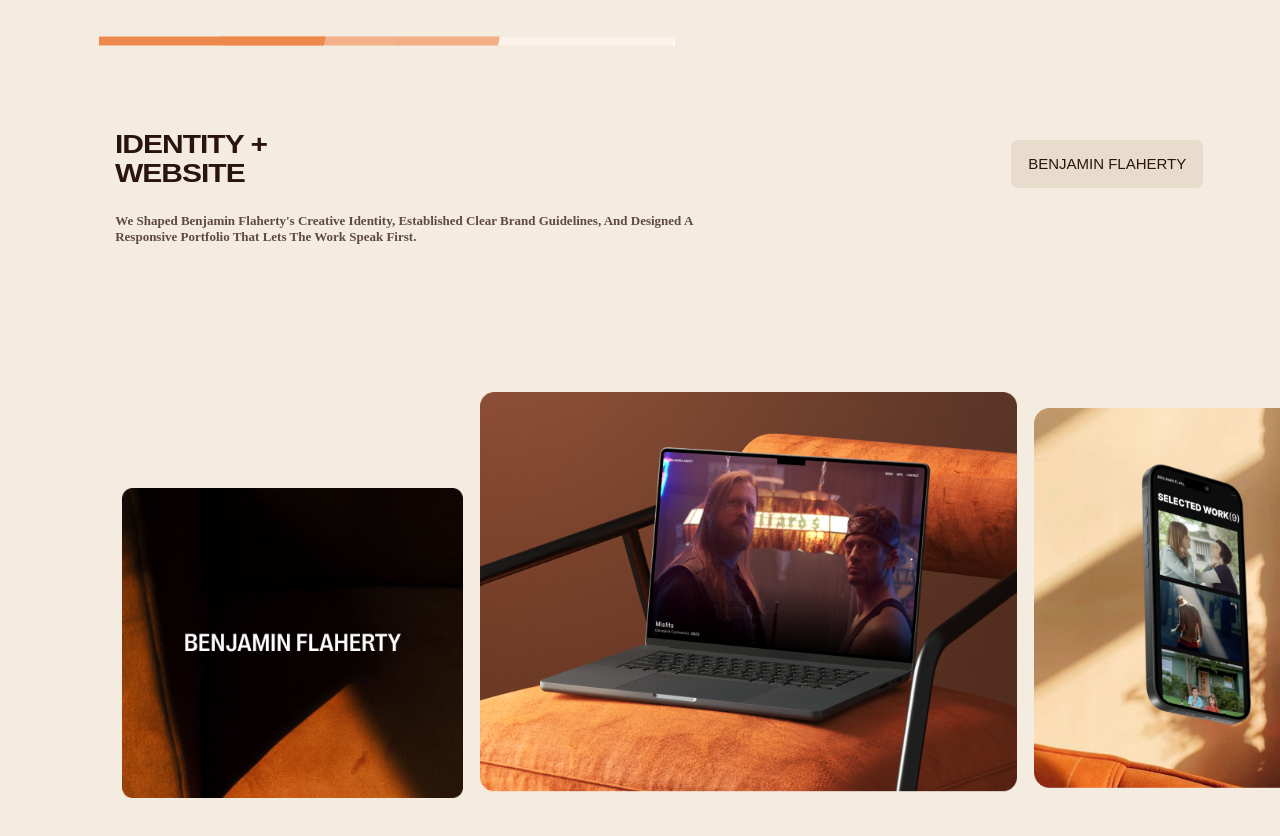
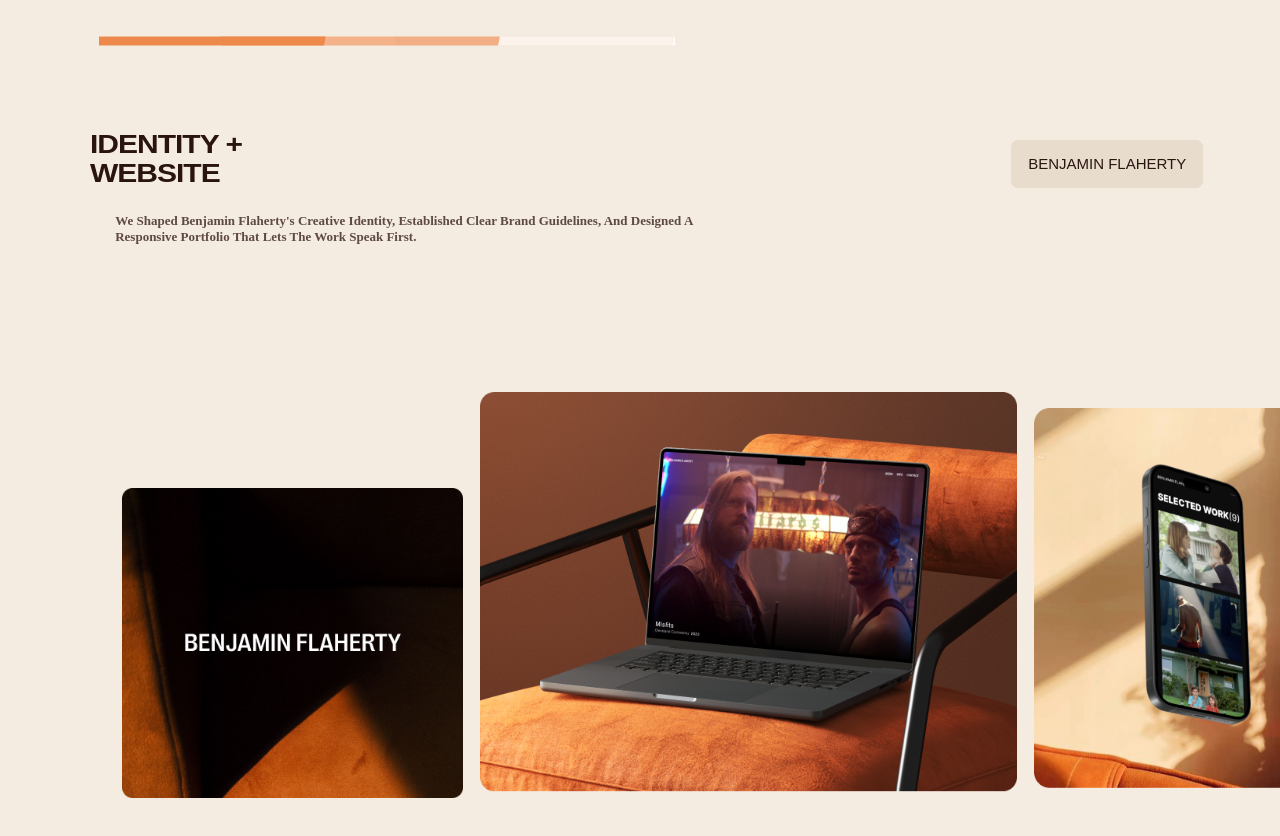
Before and after one commit to annaskhan-dev/RCHYstudio, a React (Vite) app: page / in a window 1280 px wide. Shown: the part 2760-3596 px from the top of the page. Built offline with nearby package versions, Linux system fonts and the light colour scheme; a web font is replaced by a local one.

Commit message:
adding things

```diff
--- a/src/components/benjamin.module.css
+++ b/src/components/benjamin.module.css
@@ -24,8 +24,7 @@ body {
   font-size: 30px;
   font-weight: 730;
   letter-spacing: -1px;
-  color: #2a1410;
-  margin-left:2vw;
+  color: #2a1410;;
   transform: scaleY(0.86); /* Adjust this value (e.g., 0.8, 0.9) to get the exact height you want */
   transform-origin: left top; /* Keeps the text aligned properly */
 
```
